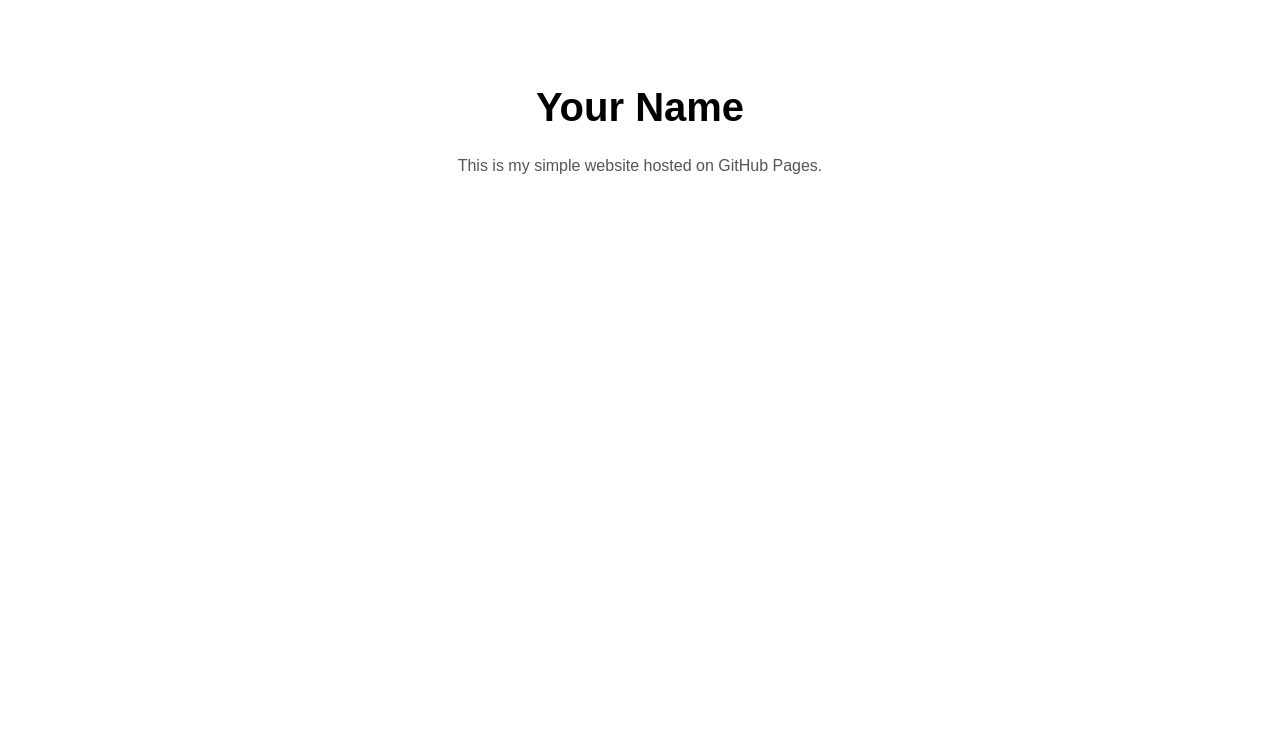
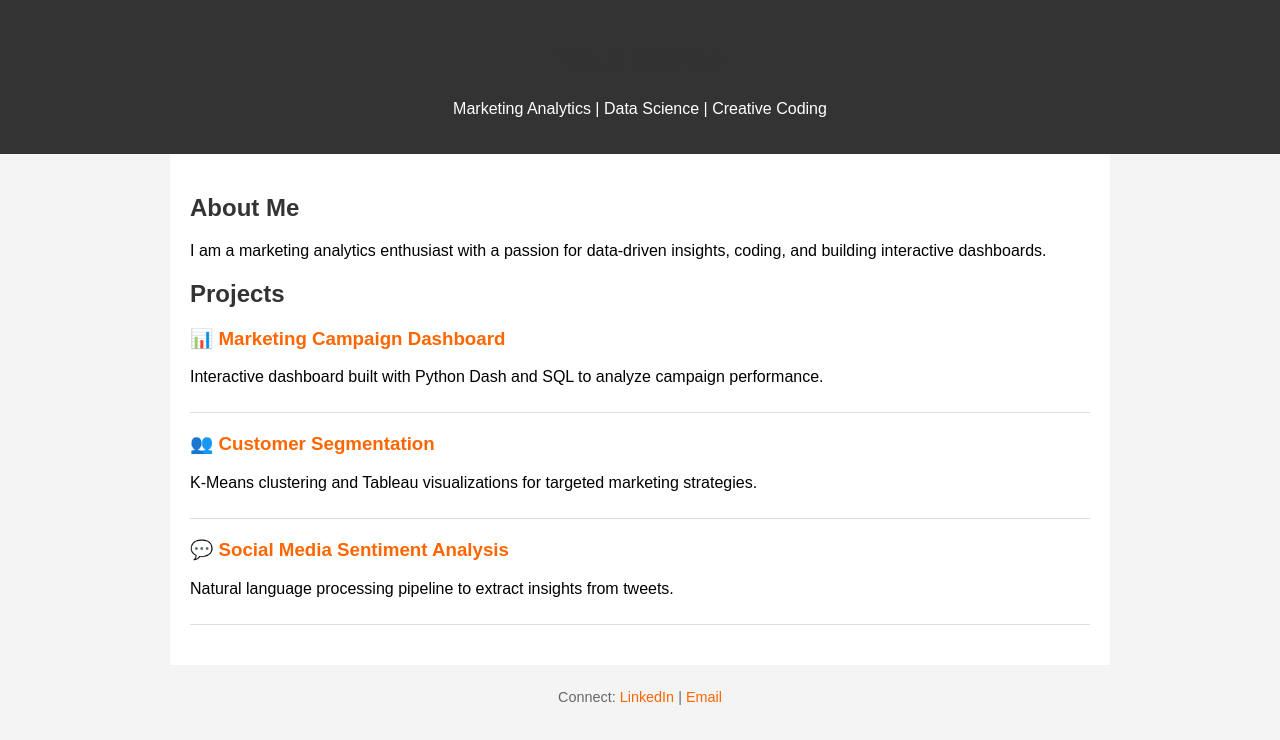
Before and after one commit to Ssoltice/pokhrelshiva.github.io, a plain HTML site: page index.html in a window 1280 px wide. Drawn offline with Linux system fonts and the light colour scheme.

Commit message:
Add files via upload

```diff
--- a/index.html
+++ b/index.html
@@ -2,16 +2,76 @@
 <html lang="en">
 <head>
   <meta charset="UTF-8" />
-  <meta name="viewport" content="width=device-width, initial-scale=1.0" />
-  <title>Your Name</title>
+  <meta name="viewport" content="width=device-width, initial-scale=1.0"/>
+  <title>Your Name - Portfolio</title>
   <style>
-    body { font-family: Arial, sans-serif; text-align: center; padding-top: 50px; }
-    h1 { font-size: 2.5em; }
-    p { color: #555; }
+    body {
+      font-family: Arial, sans-serif;
+      background: #f4f4f4;
+      margin: 0;
+      padding: 0;
+    }
+    header {
+      background: #333;
+      color: #fff;
+      padding: 20px 0;
+      text-align: center;
+    }
+    section {
+      max-width: 900px;
+      margin: auto;
+      padding: 20px;
+      background: #fff;
+    }
+    h1, h2 {
+      color: #333;
+    }
+    a {
+      color: #ff6600;
+      text-decoration: none;
+    }
+    .project {
+      margin-bottom: 20px;
+      padding-bottom: 10px;
+      border-bottom: 1px solid #ddd;
+    }
+    footer {
+      text-align: center;
+      padding: 10px;
+      font-size: 0.9em;
+      color: #666;
+    }
   </style>
 </head>
 <body>
+
+<header>
   <h1>Your Name</h1>
-  <p>This is my simple website hosted on GitHub Pages.</p>
+  <p>Marketing Analytics | Data Science | Creative Coding</p>
+</header>
+
+<section>
+  <h2>About Me</h2>
+  <p>I am a marketing analytics enthusiast with a passion for data-driven insights, coding, and building interactive dashboards.</p>
+
+  <h2>Projects</h2>
+  <div class="project">
+    <h3><a href="https://github.com/your-username/project-1" target="_blank">📊 Marketing Campaign Dashboard</a></h3>
+    <p>Interactive dashboard built with Python Dash and SQL to analyze campaign performance.</p>
+  </div>
+  <div class="project">
+    <h3><a href="https://github.com/your-username/project-2" target="_blank">👥 Customer Segmentation</a></h3>
+    <p>K-Means clustering and Tableau visualizations for targeted marketing strategies.</p>
+  </div>
+  <div class="project">
+    <h3><a href="https://github.com/your-username/project-3" target="_blank">💬 Social Media Sentiment Analysis</a></h3>
+    <p>Natural language processing pipeline to extract insights from tweets.</p>
+  </div>
+</section>
+
+<footer>
+  <p>Connect: <a href="https://www.linkedin.com/in/your-linkedin" target="_blank">LinkedIn</a> | <a href="mailto:your.email@example.com">Email</a></p>
+</footer>
+
 </body>
 </html>
```
